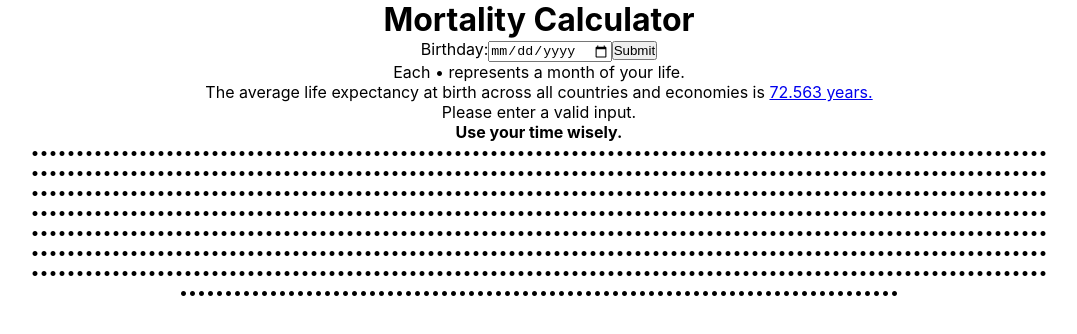
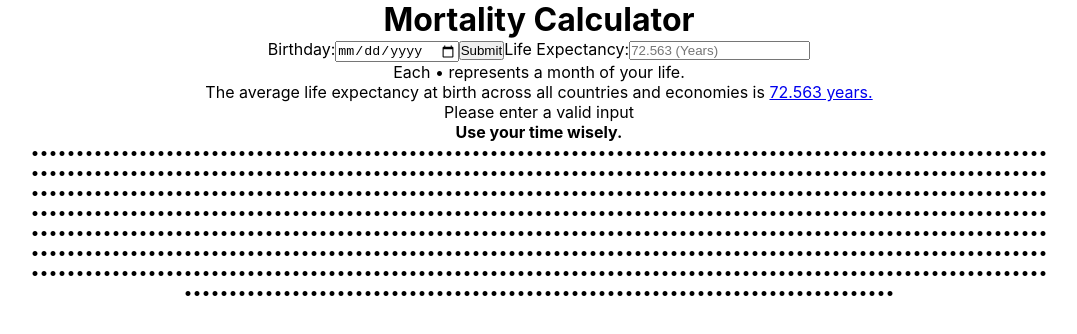
Before and after one commit to VamiqValji/mortality-calculator, a React (Create React App) app: page / in a window 1280 px wide. Shown: the top 334 px of the page, without its empty margins (101-1178 px from the left). Built offline with nearby package versions, Linux system fonts and the light colour scheme.

Commit message:
New Feature! // Formatting
You can now add in your life expectancy, though it will go with the default if left empty. I also added some word bolding to make important information stand out better.

```diff
--- a/public/index.html
+++ b/public/index.html
@@ -27,6 +27,8 @@
   <body>
     <noscript>You need to enable JavaScript to run this app.</noscript>
     <div id="root"></div>
+    <div id="description"></div>
+    <div id="wisely"></div>
     <div id="dots"></div>
     <!--
       This HTML file is a template.
--- a/src/App.css
+++ b/src/App.css
@@ -4,15 +4,13 @@
   padding: 0;
 }
 
-#root {
+#root,
+#dots,
+#wisely,
+#description {
   display: flex;
   justify-content: center;
   text-align: center;
-}
-
-#dots {
-  display: flex;
-  justify-content: center;
 }
 
 .dotsContainer {
--- a/src/App.js
+++ b/src/App.js
@@ -7,14 +7,16 @@ import Dots from "./components/Dots";
 
 function App() {
 
-  const [dots, setDots] = useState(0);
+  // const [dots, setDots] = useState(0);
   const [birthdate, setBirthdate] = useState("");
+  const [lifeExpectancyYears, setLifeExpectancyYears] = useState(72.563);
 
   function Submit(e) {
     e.preventDefault();
-    let input = document.getElementById('birthday');
-    setDots(prev => prev + 1);
+    let input = document.getElementById('birthdayInput');
+    // setDots(prev => prev + 1);
     setBirthdate(prev => prev = input.value);
+    setLifeExpectancyYears(prev => prev = document.getElementById("lifeExpectancyYearsInput").value);
   }
 
   return (
@@ -23,14 +25,16 @@ function App() {
       {/* <Input /> */}
     <form onSubmit={Submit}>
       <label for="birthday">Birthday:</label>
-      <input type="date" id="birthday" name="birthday"/>
+      <input type="date" id="birthdayInput" name="birthday"/>
       <input type="submit"/>
+      <label for="lifeExpectancyYears">Life Expectancy:</label>
+      <input type="number" id="lifeExpectancyYearsInput" name="lifeExpectancyYears" placeholder="72.563 (Years)"/>
     </form>
     <div>Each • represents a month of your life.</div>
     <div className="life-stat">
       The average life expectancy at birth across all countries and economies is <span> <a href="https://data.worldbank.org/indicator/SP.DYN.LE00.IN">72.563 years.</a></span>
     </div>
-    <Dots birthdate={birthdate} key={dots}/>
+    <Dots birthdate={birthdate} lifeExpectancyYears={lifeExpectancyYears}/>
     </div>
   );
 }
--- a/src/components/Dots.js
+++ b/src/components/Dots.js
@@ -1,7 +1,7 @@
 import React from "react";
 import ReactDOM from "react-dom";
 
-function Dots({birthdate}) {
+function Dots({birthdate, lifeExpectancyYears}) {
 
     // let li = React.createElement("li", {className="li"}, "test");
     // ReactDOM.render(li, document.getElementsByClassName("dots"));
@@ -17,20 +17,26 @@ function Dots({birthdate}) {
     let yearsLived = 0;
     let monthsLived = 0;
 
-    let outputLivedMonths = "";
+    if (lifeExpectancyYears === null) {
+        lifeExpectancyYears = 72.563;
+    }
 
-    const lifeExpectancyMonths = 870; /* 72.563 * 12 = 870.756 */ /* factors of 870: 1, 2, 3, 5, 6, 10, 15, 29, 30, 58, 87, 145, 174, 290, 435, 870 */
+    // const defaultLifeExpectancyYears = 72.563; // years
+    let lifeExpectancyMonths = Math.floor(lifeExpectancyYears * 12); /* 72.563 * 12 = 870.756 */ /* factors of 870: 1, 2, 3, 5, 6, 10, 15, 29, 30, 58, 87, 145, 174, 290, 435, 870 */
+    console.log(lifeExpectancyYears, lifeExpectancyMonths);
 
     if (isNaN(birthMonth) === true || isNaN(birthYear) === true) {
         console.log("Invalid input.");
-        outputLivedMonths = "Please enter a valid input."
+        // outputLivedMonths = "Please enter a valid input."
+        ReactDOM.render(<div>Please enter a valid input</div>, document.getElementById("description"));
     } else {
         yearsLived = (currentYear - birthYear)
         monthsLived = (yearsLived * 12) + (currentMonth - birthMonth);
-        outputLivedMonths = "You have lived approximately " + monthsLived + " months of the average life expectancy, or " + ((monthsLived / lifeExpectancyMonths) * 100).toFixed(2) + "% of your life."
+        // outputLivedMonths = "You have lived approximately " + monthsLived + " months of the average life expectancy, or " + ((monthsLived / lifeExpectancyMonths) * 100).toFixed(2) + "% of your life."
+        ReactDOM.render(<div>You have lived approximately <b>{monthsLived} months</b> of the average life expectancy, or <b>{((monthsLived / lifeExpectancyMonths) * 100).toFixed(2)}%</b> of your life.</div>, document.getElementById("description"));
     }
 
-    while (i <= lifeExpectancyMonths) {
+    while (i < lifeExpectancyMonths) {
         i = i + 1;
         numbers.push(i);
     }
@@ -64,17 +70,10 @@ function Dots({birthdate}) {
     // }
     // });
 
-    ReactDOM.render(
-        <li className="dotsContainer">{listItems}</li>,
-        document.getElementById("dots")
-      );
+    ReactDOM.render(<div className="wisely"><b>Use your time wisely.</b></div>, document.getElementById("wisely"));
+    ReactDOM.render(<li className="dotsContainer">{listItems}</li>, document.getElementById("dots"));
 
-    return(
-        <div>
-            <div>{outputLivedMonths}</div>
-            <div className="wisely"><b>Use your time wisely.</b></div>
-        </div>
-    )
+    return(null)
 }
 
 export default Dots;
```
Also changed, not shown: 1 other file (tests, documents, lock files or other folders).
